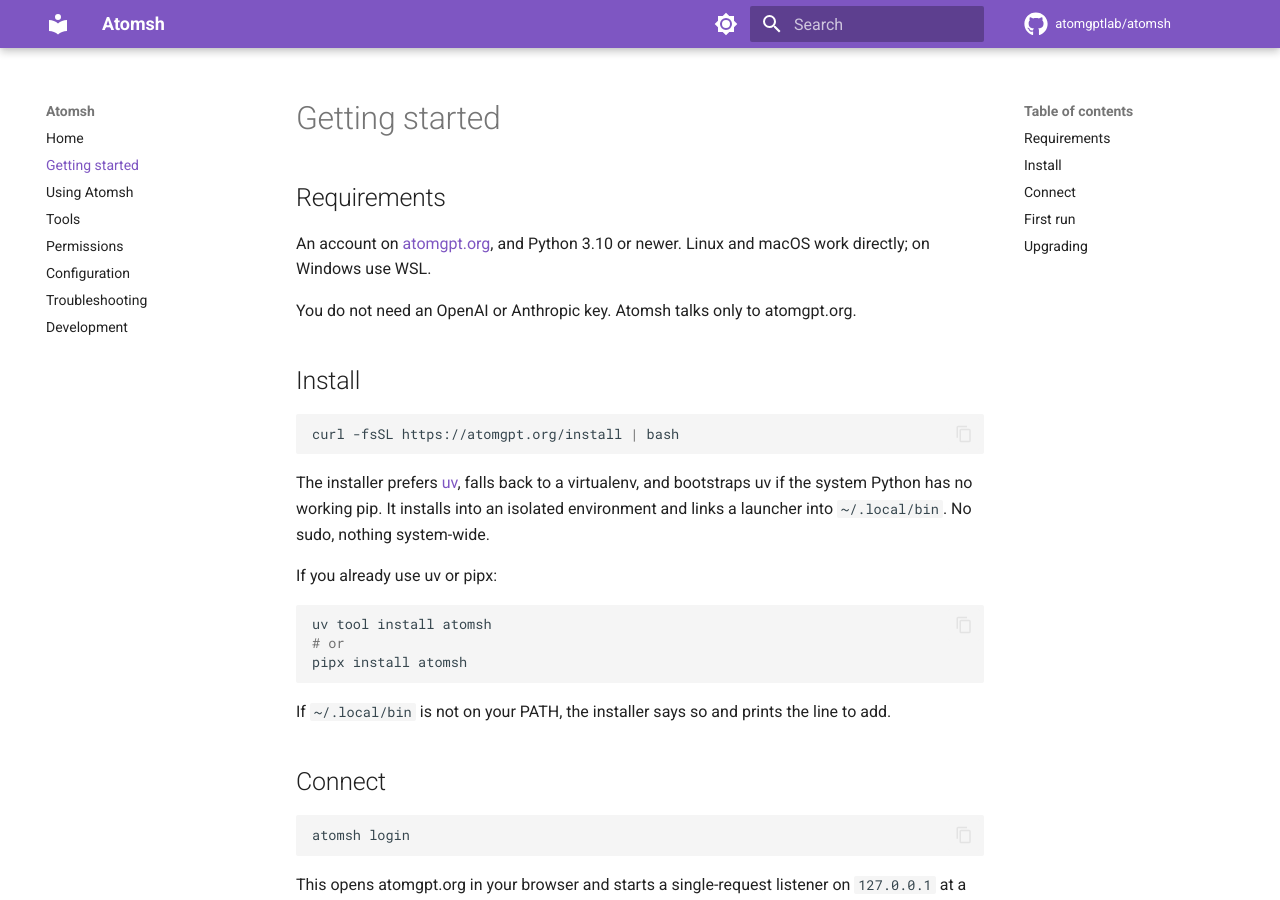
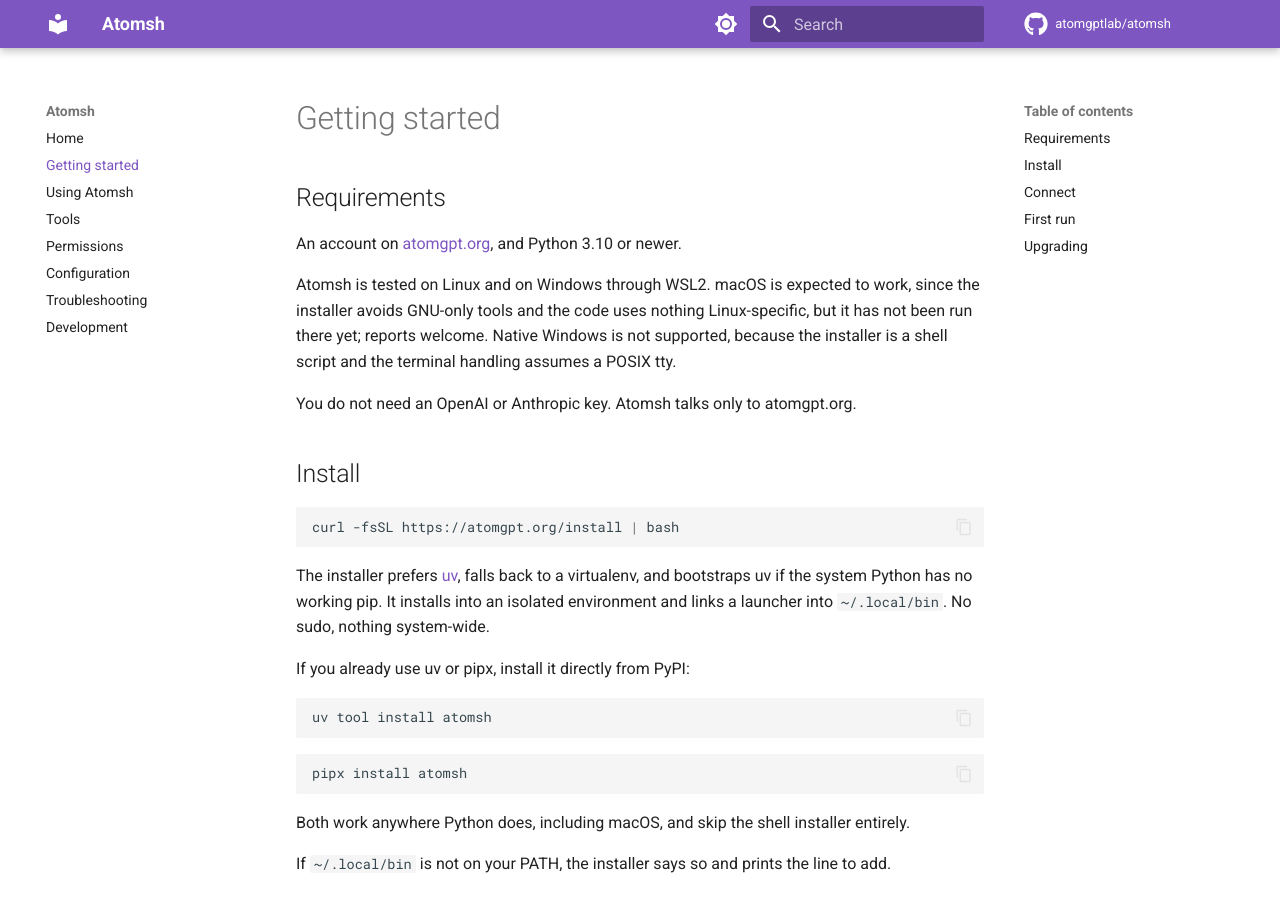
Before and after one commit to atomgptlab/atomsh, an MkDocs documentation site: the page built from docs/getting-started.md, in a window 1280 px wide and 900 px high. Built offline with MkDocs 1.6.1 and Material for MkDocs 9.7.7, drawn with Linux system fonts in a browser that asks for light colours; comment, search, counter and statistics services are not loaded.

Commit message:
docs: say which platforms are actually tested
The README claimed Linux and macOS. Linux and WSL2 are verified; macOS was
inferred from reading the code, which is not the same thing. The installer
avoids GNU-only tools and the code uses nothing Linux-specific, so it should
work, and the docs now say exactly that rather than implying it was tried.

Native Windows is called out as unsupported: the installer is a shell script
and the terminal handling assumes a POSIX tty.

Also promotes uv and pipx as first-class install routes, since they work
anywhere Python does and skip the shell installer.

Claude-Session: https://claude.ai/code/session_0154ui3iCiafWkqNuT2Yupoa

````diff
--- a/docs/getting-started.md
+++ b/docs/getting-started.md
@@ -7,7 +7,12 @@ title: Getting started
 ## Requirements
 
 An account on [atomgpt.org](https://atomgpt.org), and Python 3.10 or newer.
-Linux and macOS work directly; on Windows use WSL.
+
+Atomsh is tested on Linux and on Windows through WSL2. macOS is expected to
+work, since the installer avoids GNU-only tools and the code uses nothing
+Linux-specific, but it has not been run there yet; reports welcome. Native
+Windows is not supported, because the installer is a shell script and the
+terminal handling assumes a POSIX tty.
 
 You do not need an OpenAI or Anthropic key. Atomsh talks only to atomgpt.org.
 
@@ -22,13 +27,18 @@ virtualenv, and bootstraps uv if the system Python has no working pip. It
 installs into an isolated environment and links a launcher into
 `~/.local/bin`. No sudo, nothing system-wide.
 
-If you already use uv or pipx:
+If you already use uv or pipx, install it directly from PyPI:
 
 ```sh
 uv tool install atomsh
-# or
+```
+
+```sh
 pipx install atomsh
 ```
+
+Both work anywhere Python does, including macOS, and skip the shell installer
+entirely.
 
 If `~/.local/bin` is not on your PATH, the installer says so and prints the
 line to add.
````
Also changed, not shown: README.md (+2 -1 lines).
